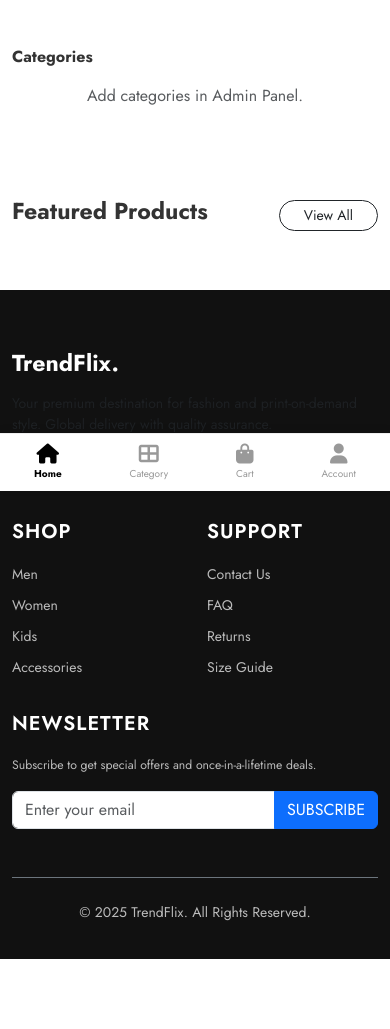
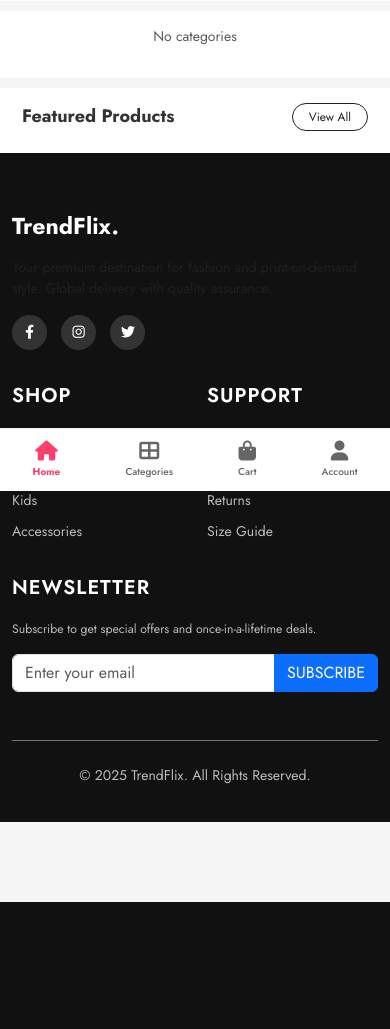
Before and after one commit to zahidbasha353-droid/trendflix-live, a Django app: page / in a window 390 px wide. Shown: the part 353-1382 px from the top of the page. After the commit the page ends 1255 px from the top, so only its background shows below. Run offline with Django 5.2, Linux system fonts and the light colour scheme; data that the repository does not hold is empty.

Commit message:
Updated Home Page with Premium Design

```diff
--- a/store/templates/index.html
+++ b/store/templates/index.html
@@ -4,15 +4,13 @@
 
 {% block content %}
 <style>
-    /* --- DESKTOP STYLES (Pazhaya Design Apdiye Irukum) --- */
+    /* =========================================
+       DESKTOP STYLES (Original Website Design)
+       ========================================= */
     .hero-wrap { padding: 30px 0; }
     .main-banner { height: 450px; background-size: cover; background-position: center; border-radius: 10px; position: relative; overflow: hidden; display: flex; align-items: center; padding: 50px; }
     .side-banner { height: 215px; background-size: cover; background-position: center; border-radius: 10px; position: relative; display: flex; align-items: center; padding: 30px; margin-bottom: 20px; transition: 0.3s; }
     .side-banner:last-child { margin-bottom: 0; }
-    .side-banner:hover { transform: translateY(-5px); }
-
-    .hero-content h4 { font-weight: 300; text-transform: uppercase; letter-spacing: 2px; margin-bottom: 10px; }
-    .hero-content h1 { font-size: 50px; font-weight: 700; margin-bottom: 20px; line-height: 1.2; }
 
     /* Product Card Desktop */
     .product-card { border: 1px solid #f0f0f0; border-radius: 8px; overflow: hidden; transition: 0.3s; background: white; position: relative; margin-bottom: 30px; }
@@ -38,46 +36,79 @@
     .cat-circle-item:hover .cat-img-box { border-color: #0d6efd; }
     .cat-img-box img { width: 100%; height: 100%; object-fit: cover; }
 
-    /* --- 🔥 MOBILE SPECIFIC STYLES (Changes only on Phone) 🔥 --- */
+
+    /* =========================================
+       🔥 MOBILE APP STYLES (Myntra/Ajio Look) 🔥
+       ========================================= */
     @media (max-width: 768px) {
-        /* Fix Banner */
-        .hero-wrap { padding: 15px 0; }
-        .main-banner { height: 220px; padding: 20px; border-radius: 10px; }
-        .main-banner h1 { font-size: 24px; margin-bottom: 10px; }
-        .main-banner h4 { font-size: 12px; }
+        body { background-color: #f5f5f5; padding-bottom: 80px; } /* App background slight grey */
 
-        /* Hide Side Banners on Mobile */
+        /* 1. Header & Banner Clean up */
+        .hero-wrap { padding: 10px 10px; background: white; margin-bottom: 10px; }
+        .main-banner { height: 200px; padding: 15px; border-radius: 12px; }
+        .main-banner h1 { font-size: 22px; margin-bottom: 5px; }
         .mobile-hidden { display: none !important; }
 
-        /* Product Grid Mobile (2 per row) */
-        .product-card { box-shadow: 0 2px 5px rgba(0,0,0,0.05); margin-bottom: 15px; border: 1px solid #eee; }
-        .product-img-wrap { height: 180px; }
-        .product-info { padding: 10px; text-align: left; }
-        .product-title { font-size: 13px; }
-        .product-price { font-size: 14px; color: #000; }
-        .product-cat { display: none; }
-        .product-actions { display: none; } /* Hide hover buttons on mobile */
-
-        /* Horizontal Scroll Categories */
+        /* 2. Categories (Instagram Stories Style) */
+        .category-section-mobile { background: white; padding: 15px 0; margin-bottom: 10px; }
         .category-container-scroll {
             display: flex;
             overflow-x: auto;
-            padding: 10px 0;
+            padding: 0 15px;
             gap: 15px;
             white-space: nowrap;
             scrollbar-width: none;
         }
         .category-container-scroll::-webkit-scrollbar { display: none; }
+
         .cat-circle-item { margin: 0; width: auto; display: flex; flex-direction: column; align-items: center; }
-        .cat-img-box { width: 70px; height: 70px; margin-bottom: 5px; }
-        .cat-name { font-size: 12px; }
+        /* Pink Ring for "Story" feel */
+        .cat-img-box { width: 65px; height: 65px; margin-bottom: 5px; border: 2px solid #ff3f6c; padding: 2px; }
+        .cat-name { font-size: 11px; font-weight: 500; color: #333; }
 
-        /* Bottom Space for Nav */
-        body { padding-bottom: 70px; }
+        /* 3. Product Grid (Professional App Grid) */
+        .products-section-mobile { background: white; padding: 15px 10px; }
+        .section-header-mobile { display: flex; justify-content: space-between; align-items: center; margin-bottom: 15px; }
+
+        .product-card {
+            border: none;
+            margin-bottom: 0;
+            box-shadow: none;
+            background: transparent;
+        }
+
+        /* Taller Image for Fashion (Aspect Ratio 3:4) */
+        .product-img-wrap {
+            height: 240px;
+            border-radius: 8px;
+            background: #eee;
+            margin-bottom: 8px;
+        }
+
+        .product-info { padding: 0; text-align: left; }
+        .product-title { font-size: 13px; color: #282c3f; margin-bottom: 2px; font-weight: 400; }
+        .product-cat { display: none; }
+        .product-price { font-size: 14px; color: #282c3f; font-weight: 700; }
+        .old-price { font-size: 11px; color: #999; font-weight: 400; }
+
+        .product-actions { display: none; } /* Hide Hover Icons */
+        .btn-add-mobile { display: none; } /* Clean look, click image to buy */
+
+        /* 4. Bottom Navigation (Fixed App Bar) */
+        .bottom-nav {
+            position: fixed; bottom: 0; left: 0; width: 100%;
+            background: white; border-top: 1px solid #eee;
+            display: flex; justify-content: space-around; padding: 12px 0;
+            z-index: 1000; box-shadow: 0 -4px 10px rgba(0,0,0,0.05);
+        }
+        .nav-item-app { text-align: center; color: #666; text-decoration: none; font-size: 10px; font-weight: 500; }
+        .nav-item-app i { font-size: 20px; display: block; margin-bottom: 3px; }
+        .nav-item-app.active { color: #ff3f6c; font-weight: 700; } /* Myntra Red Highlight */
     }
 </style>
 
-<div class="container hero-wrap">
+<div class="hero-wrap">
+    <div class="container">
         <div class="row">
             <div class="col-lg-8 mb-4 mb-lg-0">
                 <div class="main-banner" style="background-image: url('{% if main_banner %}{{ main_banner.image.url }}{% else %}https://images.unsplash.com/photo-1483985988355-763728e1935b?auto=format&fit=crop&w=1470&q=80{% endif %}');">
@@ -109,7 +140,6 @@
                         {% endif %}
                     </div>
                 </div>
-
                 <div class="side-banner" style="background-image: url('{% if side_bottom %}{{ side_bottom.image.url }}{% else %}https://images.unsplash.com/photo-1584917865442-de89df76afd3?auto=format&fit=crop&w=870&q=80{% endif %}');">
                     <div class="hero-content text-white">
                         {% if side_bottom %}
@@ -126,10 +156,11 @@
             </div>
         </div>
     </div>
+</div>
 
-<div class="container py-3">
-    <div class="d-flex justify-content-between align-items-center mb-2">
-        <h6 class="fw-bold m-0 d-md-none">Categories</h6> </div>
+<div class="category-section-mobile">
+    <div class="container">
+        <h6 class="fw-bold m-0 mb-3 d-none d-md-block text-center">Shop By Category</h6>
 
         <div class="category-container-scroll d-md-flex justify-content-center flex-wrap" style="gap: 20px;">
             {% for cat in categories %}
@@ -144,18 +175,20 @@
                 <div class="cat-name">{{ cat.name }}</div>
             </div>
             {% empty %}
-            <p class="text-muted">Add categories in Admin Panel.</p>
+                <p class="text-muted small">No categories</p>
             {% endfor %}
         </div>
     </div>
-
-<div class="container py-5">
-    <div class="d-flex justify-content-between align-items-center mb-4">
-        <h3 class="fw-bold">Featured Products</h3>
-        <a href="#" class="btn btn-outline-dark btn-sm rounded-pill px-4">View All</a>
 </div>
 
-    <div class="row row-cols-2 row-cols-md-3 row-cols-lg-4 g-3">
+<div class="products-section-mobile">
+    <div class="container">
+        <div class="section-header-mobile">
+            <h3 class="fw-bold m-0" style="font-size: 18px;">Featured Products</h3>
+            <a href="#" class="btn btn-outline-dark btn-sm rounded-pill px-3" style="font-size: 12px;">View All</a>
+        </div>
+
+        <div class="row row-cols-2 row-cols-md-3 row-cols-lg-4 g-2">
             {% for product in products %}
             <div class="col">
                 <div class="product-card h-100">
@@ -164,7 +197,9 @@
                             {% if product.image %}
                                 <img src="{{ product.image.url }}" alt="{{ product.name }}">
                             {% else %}
-                            <img src="https://via.placeholder.com/300x400" alt="No Image">
+                                <div style="width:100%; height:100%; display:flex; align-items:center; justify-content:center; background:#eee; color:#ccc;">
+                                    <i class="fas fa-camera fa-2x"></i>
+                                </div>
                             {% endif %}
                         </a>
 
@@ -177,7 +212,7 @@
 
                     <div class="product-info">
                         <div class="product-cat text-muted small d-none d-md-block">{{ product.category }}</div>
-                    <div class="product-title text-dark"><a href="{% url 'product_detail' product.id %}" class="text-decoration-none text-dark">{{ product.name }}</a></div>
+                        <div class="product-title"><a href="{% url 'product_detail' product.id %}" class="text-decoration-none text-dark">{{ product.name }}</a></div>
 
                         <div class="text-warning small mb-2 d-none d-md-block">
                             <i class="fas fa-star"></i><i class="fas fa-star"></i><i class="fas fa-star"></i><i class="fas fa-star"></i><i class="fas fa-star-half-alt"></i>
@@ -185,13 +220,9 @@
 
                         <div class="product-price">
                             {{ product.selling_price|currency:request }}
-                        <span class="text-muted small text-decoration-line-through fw-normal ms-1">
+                            <span class="old-price text-decoration-line-through ms-1">
                                 ₹ {{ product.cost_price|add:"200" }}
                             </span>
-                    </div>
-
-                    <div class="d-grid mt-2 d-md-none">
-                         <a href="{% url 'add_to_cart' product.id %}" class="btn btn-outline-dark btn-sm py-0" style="font-size: 12px;">Add</a>
                         </div>
                     </div>
                 </div>
@@ -199,19 +230,10 @@
             {% endfor %}
         </div>
     </div>
+</div>
 
 <style>
-    .bottom-nav {
-        position: fixed; bottom: 0; left: 0; width: 100%;
-        background: white; border-top: 1px solid #eee;
-        display: flex; justify-content: space-around; padding: 10px 0;
-        z-index: 1000; box-shadow: 0 -2px 10px rgba(0,0,0,0.05);
-    }
-    .nav-item-app { text-align: center; color: #999; text-decoration: none; font-size: 10px; }
-    .nav-item-app i { font-size: 20px; display: block; margin-bottom: 2px; }
-    .nav-item-app.active { color: #000; font-weight: bold; }
-
-    /* Hide on Desktop */
+    /* Desktop Hide */
     @media (min-width: 769px) { .bottom-nav { display: none; } }
 </style>
 
@@ -220,7 +242,7 @@
         <i class="fas fa-home"></i> Home
     </a>
     <a href="#" class="nav-item-app">
-        <i class="fas fa-th-large"></i> Category
+        <i class="fas fa-th-large"></i> Categories
     </a>
     <a href="{% url 'cart' %}" class="nav-item-app">
         <i class="fas fa-shopping-bag"></i> Cart
```
Lines whose indentation alone changed are shown as unchanged.
